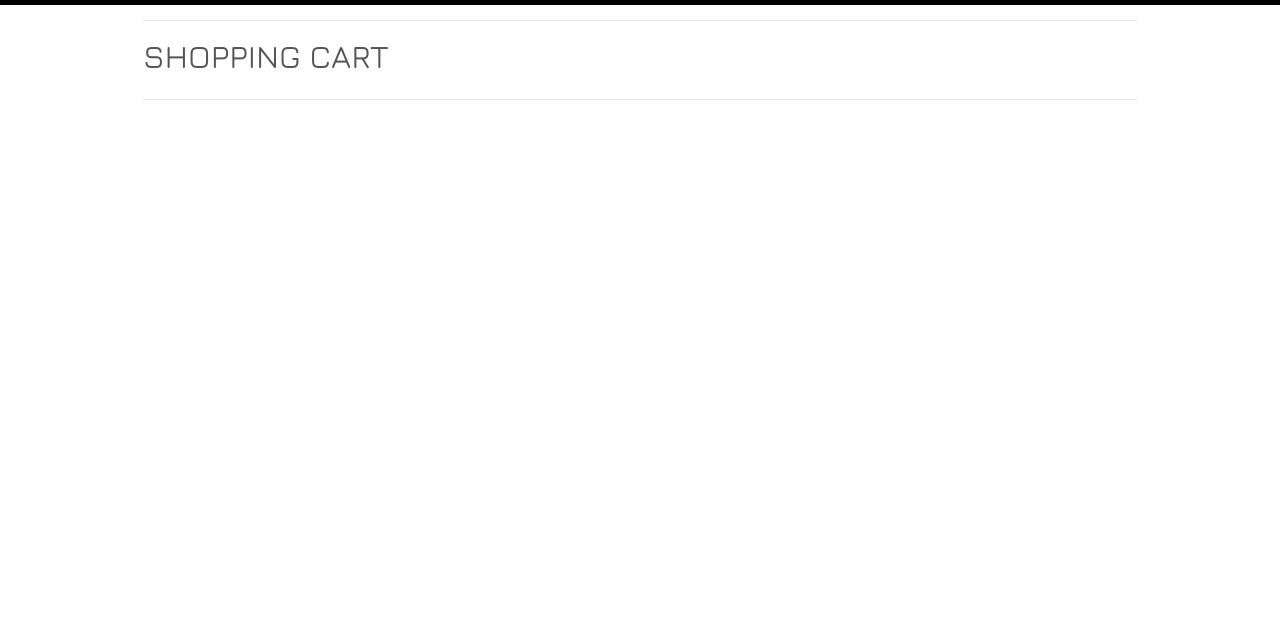
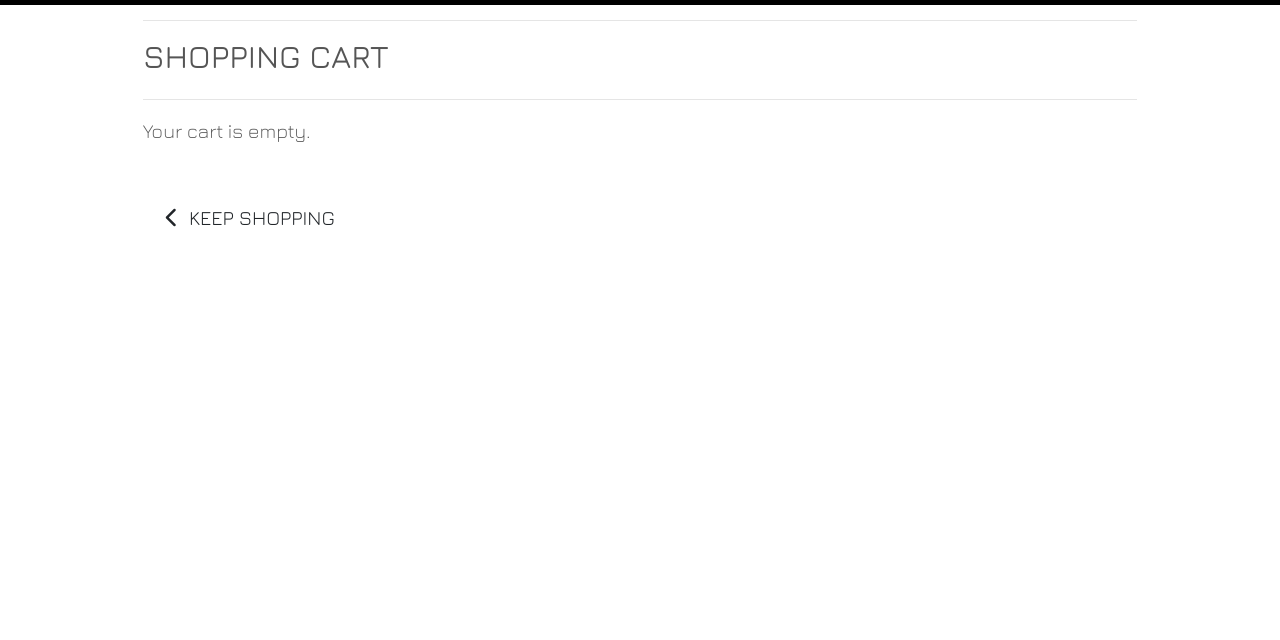
Before and after one commit to VladimirB3/cybeer-msp-4, a Django app: page /bag/ in a window 1280 px wide. Shown: the part 160-800 px from the top of the page. Run offline with Django 3.2, Linux system fonts and the light colour scheme; some libraries are stand-ins or nearby versions.

Commit message:
Added basic template to shopping cart

```diff
--- a/bag/templates/bag/bag.html
+++ b/bag/templates/bag/bag.html
@@ -23,7 +23,17 @@
 
         <div class="row">
             <div class="col">
-
+                {% if bag_items %}
+                    <div class="table-responsive rounded"></div>
+                {% else %}
+                    <p class="lead mb-5">Your cart is empty.</p>
+                    <a href="{% url 'products' %}" class="btn btn-outline-black rounded-0 btn-lg">
+                        <span class="icon">
+                            <i class="fas fa-chevron-left"></i>
+                        </span>
+                        <span class="text-uppercase">Keep Shopping</span>
+                    </a>
+                {% endif %}
             </div>
         </div>
     </div>
```
